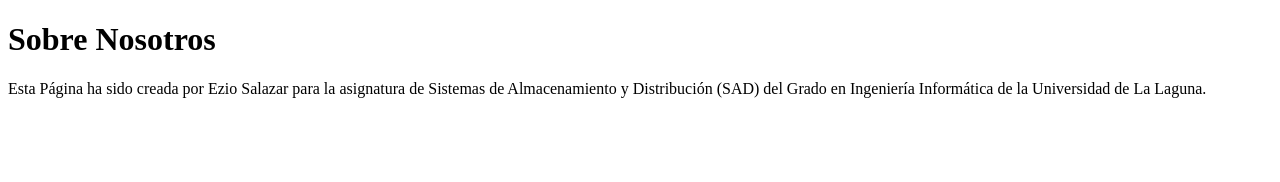
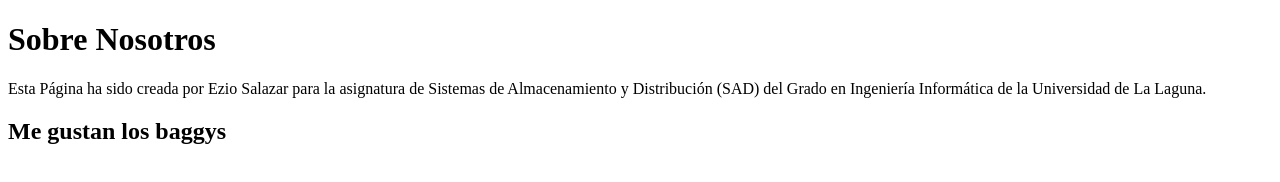
Before and after one commit to Elielz-lladosjr/PruebaSAD_2526, a plain HTML site: page about.html in a window 1280 px wide. Drawn offline with Linux system fonts and the light colour scheme.

Commit message:
Tercer cambio sobre la rama de prueba

```diff
--- a/about.html
+++ b/about.html
@@ -10,5 +10,6 @@
     <p>
         Esta Página ha sido creada por Ezio Salazar para la asignatura de Sistemas de Almacenamiento y Distribución (SAD) del Grado en Ingeniería Informática de la Universidad de La Laguna.
     </p>
+    <h2>Me gustan los baggys</h2>
 </body>
 </html>
```
